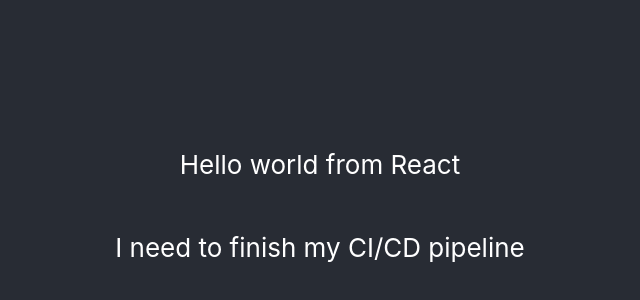
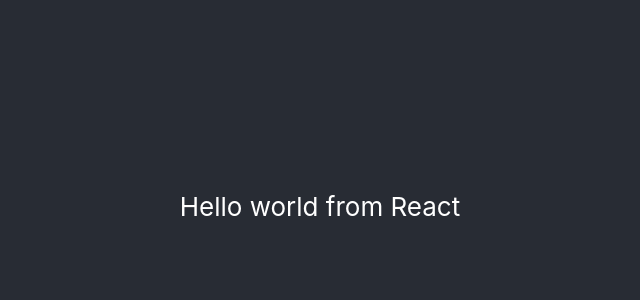
Before and after one commit to Fredomontero/spendify, a React (Create React App) app: page / in a window 1280 px wide. Shown: the part 194-494 px from the top of the page, without its empty margins (320-960 px from the left). Built offline with nearby package versions, Linux system fonts and the light colour scheme.

Commit message:
Feat: working with the router

```diff
--- a/src/App.js
+++ b/src/App.js
@@ -8,9 +8,6 @@
         <p>
           Hello world from React
         </p>
-        <p>
-          I need to finish my CI/CD pipeline
-        </p>
       </header>
     </div>
   );
```
